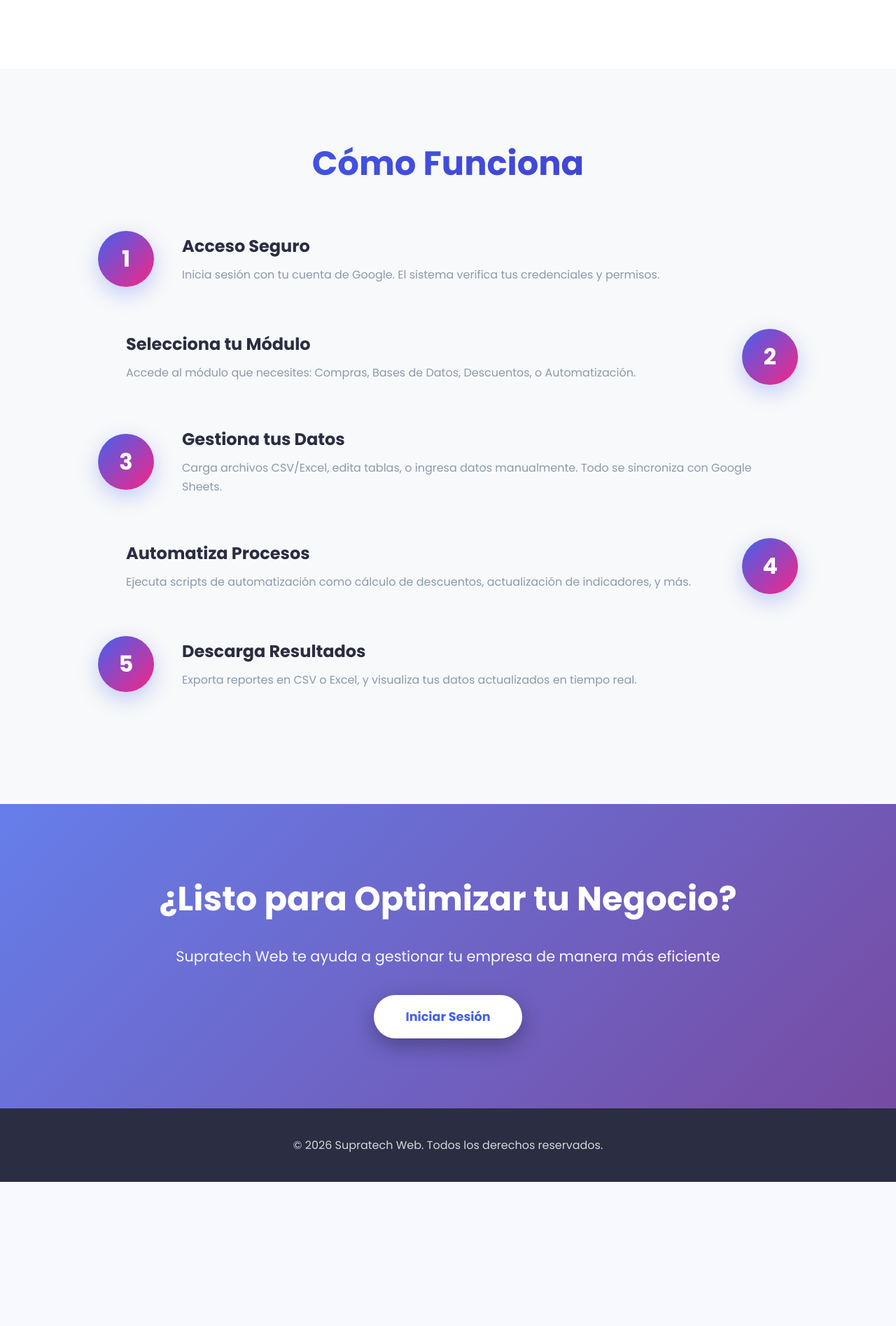
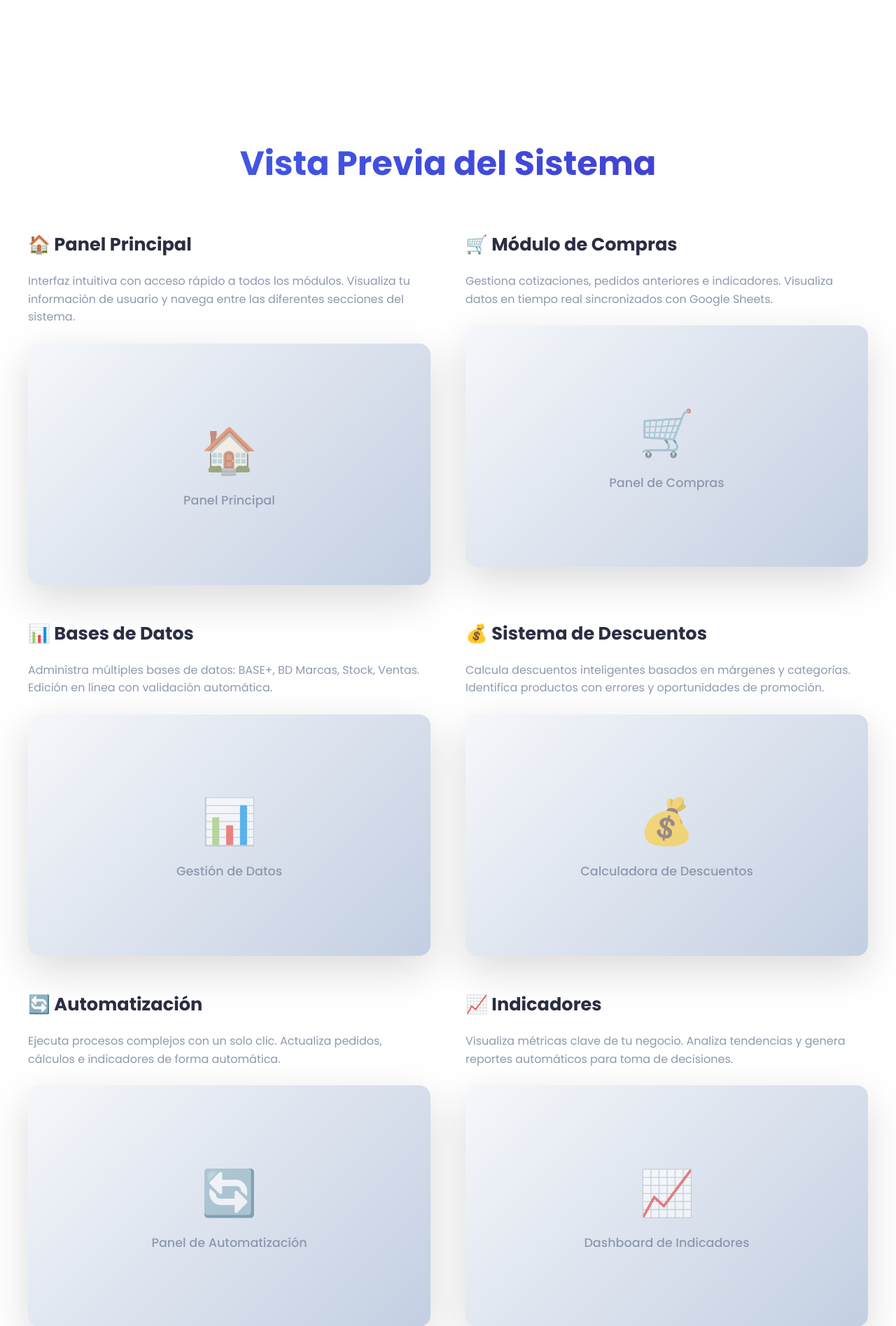
Before and after one commit to luisgarciau03-art/Supratech, a Flask app: page / in a window 1280 px wide. Shown: the part 2348-4243 px from the top of the page at 70% size. Before the commit the page ends 4037 px from the top, so only its background shows below. Run offline with Flask 3, Linux system fonts and the light colour scheme.

Commit message:
Supraweb

```diff
--- a/templates/demo.html
+++ b/templates/demo.html
@@ -358,6 +358,116 @@
       opacity: 0.9;
     }
 
+    /* Preview Section */
+    .preview {
+      padding: 100px 40px;
+      background: white;
+    }
+
+    .preview-grid {
+      display: grid;
+      grid-template-columns: repeat(auto-fit, minmax(400px, 1fr));
+      gap: 50px;
+      max-width: 1400px;
+      margin: 0 auto;
+    }
+
+    .preview-item {
+      opacity: 0;
+      transform: translateY(30px);
+      transition: all 0.4s ease;
+    }
+
+    .preview-item.visible {
+      opacity: 1;
+      transform: translateY(0);
+    }
+
+    .preview-item h3 {
+      font-size: 1.6em;
+      margin-bottom: 20px;
+      color: var(--text-dark);
+      display: flex;
+      align-items: center;
+      gap: 10px;
+    }
+
+    .preview-item p {
+      color: var(--text-light);
+      margin-bottom: 25px;
+      line-height: 1.6;
+    }
+
+    .preview-screenshot {
+      position: relative;
+      border-radius: 16px;
+      overflow: hidden;
+      box-shadow: 0 20px 60px rgba(0, 0, 0, 0.15);
+      transition: all 0.4s ease;
+      cursor: pointer;
+      background: var(--bg-light);
+    }
+
+    .preview-screenshot:hover {
+      transform: translateY(-10px);
+      box-shadow: 0 30px 80px rgba(0, 0, 0, 0.25);
+    }
+
+    .preview-screenshot img {
+      width: 100%;
+      height: auto;
+      display: block;
+      transition: transform 0.4s ease;
+    }
+
+    .preview-screenshot:hover img {
+      transform: scale(1.05);
+    }
+
+    .preview-badge {
+      position: absolute;
+      top: 15px;
+      right: 15px;
+      background: linear-gradient(45deg, var(--primary-color), var(--secondary-color));
+      color: white;
+      padding: 8px 16px;
+      border-radius: 20px;
+      font-size: 0.85em;
+      font-weight: 600;
+      box-shadow: 0 5px 15px rgba(67, 97, 238, 0.4);
+    }
+
+    .preview-placeholder {
+      width: 100%;
+      padding-top: 60%;
+      background: linear-gradient(135deg, #f5f7fa 0%, #c3cfe2 100%);
+      position: relative;
+      display: flex;
+      align-items: center;
+      justify-content: center;
+    }
+
+    .preview-placeholder-content {
+      position: absolute;
+      top: 50%;
+      left: 50%;
+      transform: translate(-50%, -50%);
+      text-align: center;
+      color: var(--text-light);
+    }
+
+    .preview-placeholder-content div {
+      font-size: 4em;
+      margin-bottom: 10px;
+      opacity: 0.6;
+    }
+
+    .preview-placeholder-content p {
+      font-size: 1.1em;
+      font-weight: 500;
+      margin: 0;
+    }
+
     /* Process Section */
     .process {
       padding: 100px 40px;
@@ -575,6 +685,96 @@
     </div>
   </section>
 
+  <!-- Preview Section -->
+  <section class="preview">
+    <h2 class="section-title">Vista Previa del Sistema</h2>
+    <div class="preview-grid">
+      <div class="preview-item">
+        <h3>🏠 Panel Principal</h3>
+        <p>Interfaz intuitiva con acceso rápido a todos los módulos. Visualiza tu información de usuario y navega entre las diferentes secciones del sistema.</p>
+        <div class="preview-screenshot">
+          <div class="preview-badge">Panel de Usuario</div>
+          <div class="preview-placeholder">
+            <div class="preview-placeholder-content">
+              <div>🏠</div>
+              <p>Panel Principal</p>
+            </div>
+          </div>
+        </div>
+      </div>
+
+      <div class="preview-item">
+        <h3>🛒 Módulo de Compras</h3>
+        <p>Gestiona cotizaciones, pedidos anteriores e indicadores. Visualiza datos en tiempo real sincronizados con Google Sheets.</p>
+        <div class="preview-screenshot">
+          <div class="preview-badge">Compras</div>
+          <div class="preview-placeholder">
+            <div class="preview-placeholder-content">
+              <div>🛒</div>
+              <p>Panel de Compras</p>
+            </div>
+          </div>
+        </div>
+      </div>
+
+      <div class="preview-item">
+        <h3>📊 Bases de Datos</h3>
+        <p>Administra múltiples bases de datos: BASE+, BD Marcas, Stock, Ventas. Edición en línea con validación automática.</p>
+        <div class="preview-screenshot">
+          <div class="preview-badge">Bases de Datos</div>
+          <div class="preview-placeholder">
+            <div class="preview-placeholder-content">
+              <div>📊</div>
+              <p>Gestión de Datos</p>
+            </div>
+          </div>
+        </div>
+      </div>
+
+      <div class="preview-item">
+        <h3>💰 Sistema de Descuentos</h3>
+        <p>Calcula descuentos inteligentes basados en márgenes y categorías. Identifica productos con errores y oportunidades de promoción.</p>
+        <div class="preview-screenshot">
+          <div class="preview-badge">Descuentos</div>
+          <div class="preview-placeholder">
+            <div class="preview-placeholder-content">
+              <div>💰</div>
+              <p>Calculadora de Descuentos</p>
+            </div>
+          </div>
+        </div>
+      </div>
+
+      <div class="preview-item">
+        <h3>🔄 Automatización</h3>
+        <p>Ejecuta procesos complejos con un solo clic. Actualiza pedidos, cálculos e indicadores de forma automática.</p>
+        <div class="preview-screenshot">
+          <div class="preview-badge">Automatización</div>
+          <div class="preview-placeholder">
+            <div class="preview-placeholder-content">
+              <div>🔄</div>
+              <p>Panel de Automatización</p>
+            </div>
+          </div>
+        </div>
+      </div>
+
+      <div class="preview-item">
+        <h3>📈 Indicadores</h3>
+        <p>Visualiza métricas clave de tu negocio. Analiza tendencias y genera reportes automáticos para toma de decisiones.</p>
+        <div class="preview-screenshot">
+          <div class="preview-badge">Indicadores</div>
+          <div class="preview-placeholder">
+            <div class="preview-placeholder-content">
+              <div>📈</div>
+              <p>Dashboard de Indicadores</p>
+            </div>
+          </div>
+        </div>
+      </div>
+    </div>
+  </section>
+
   <!-- Process Section -->
   <section class="process">
     <h2 class="section-title">Cómo Funciona</h2>
@@ -647,7 +847,7 @@
     }, observerOptions);
 
     // Observe all cards
-    document.querySelectorAll('.feature-card, .module-card, .process-step').forEach((el) => {
+    document.querySelectorAll('.feature-card, .module-card, .process-step, .preview-item').forEach((el) => {
       observer.observe(el);
     });
 
```
